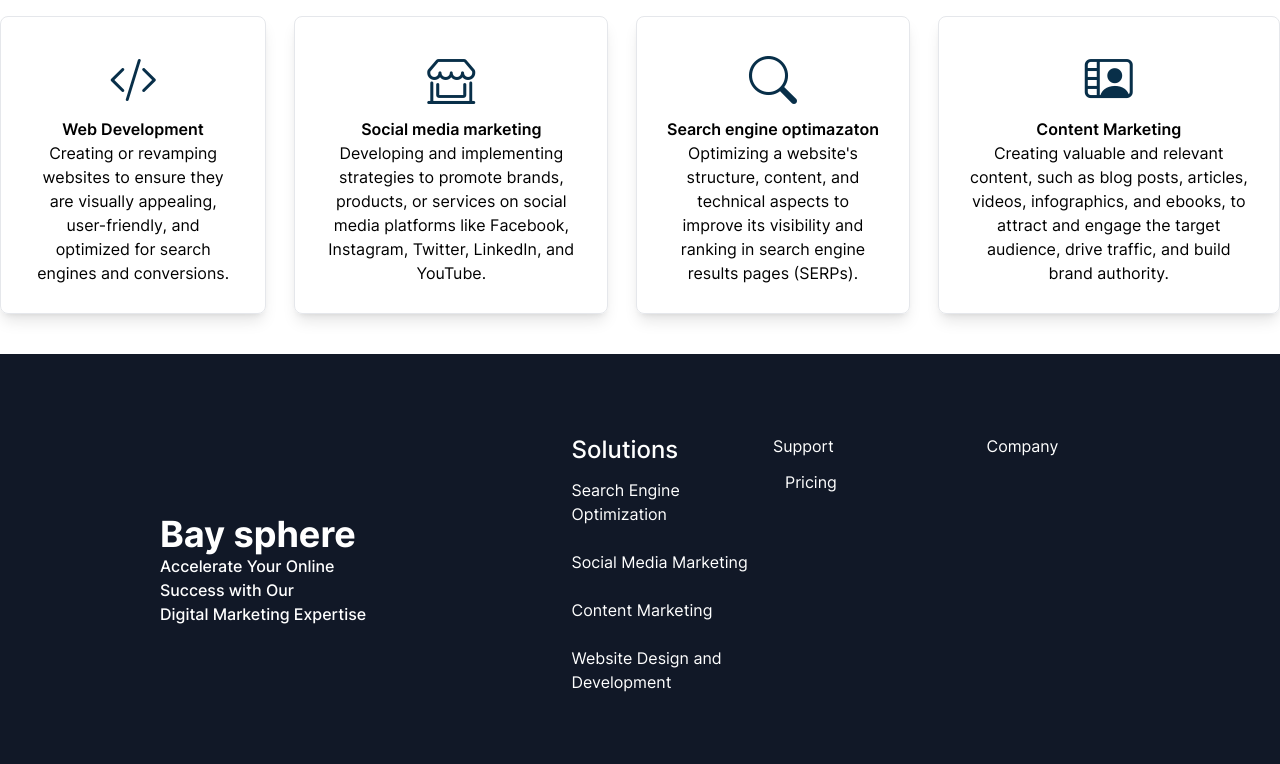
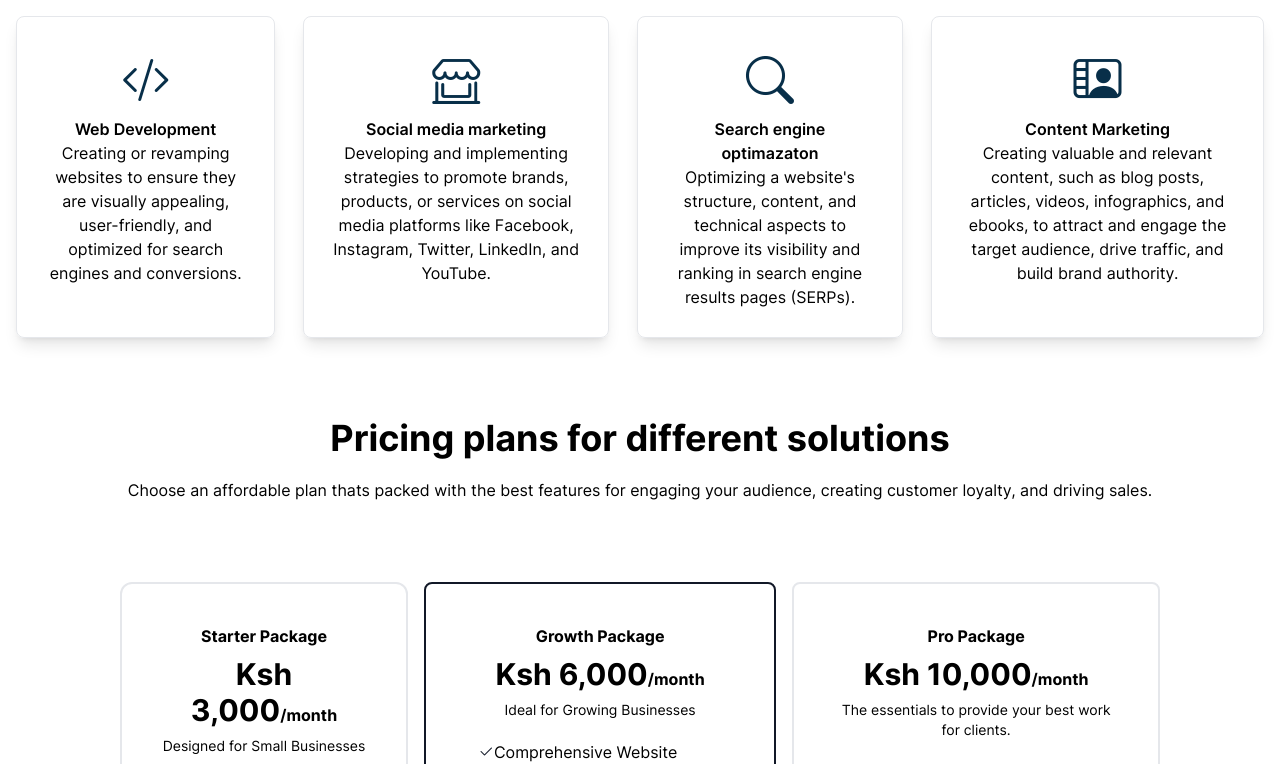
Before and after one commit to markmumba/baySphere, a React (Vite) app: page / in a window 1280 px wide. Shown: the part 2000-2764 px from the top of the page. Built offline with nearby package versions, Linux system fonts and the light colour scheme.

Commit message:
added the contanct and prices section

```diff
--- a/src/components/about.tsx
+++ b/src/components/about.tsx
@@ -4,9 +4,9 @@ const About = () => {
     return (
         <>
             <div className=" py-10 md:py-28">
-                <h2 className="text-center font-bold  text-2xl md:text-5xl">About Us</h2>
+                <h2 className="text-center font-bold  text-4xl md:text-5xl">About Us</h2>
                 <div className="grid md:flex space-x-9">
-                    <div className="font-medium text-sm md:text-xl py-7 md:py-40 px-4 md:px-28 max-w-5xl">
+                    <div className="font-medium  md:text-xl py-7 md:py-40 px-10 md:px-28 max-w-5xl">
                         <p>Baysphere is a digital marketing agency
                             that offers social media marketing and management,
                             Search Engine Optimization, Search Engine Marketing,
--- a/src/components/contacts.tsx
+++ b/src/components/contacts.tsx
@@ -3,35 +3,58 @@
 const Contact = () => {
 
     return (
-        <>
-        <div className="flex p-20 bg-gray-900 text-white ">
-            <div className="p-20">
-            <h2 className="text-4xl font-bold ">Bay sphere </h2>
-            <p className="font-medium">Accelerate Your Online Success with Our<br/> Digital Marketing Expertise</p>
+        <div className=" bg-gray-900 text-slate-300">
+            <div className=" grid md:flex md:p-20 ">
+                <div className=" p-4 md:py-20 md:px-10">
+                    <h2 className=" text-2xl md:text-4xl font-bold ">Bay sphere </h2>
+                    <p className="text-sm md:text-base font-medium">Accelerate Your Online Success with Our<br /> Digital Marketing Expertise</p>
+                    <div className="flex  gap-6 pt-3  md:text-base">
+                        <i className="bi bi-facebook"></i>
+                        <i className="bi bi-instagram"></i>
+                        <i className="bi bi-twitter"></i>
+                        <i className="bi bi-github"></i>
                     </div>
-                <div className="grid grid-cols-3 pl-20">
+                </div>
+                <div className="md:pl-80 md:py-10">
+                    <div className="grid grid-cols-3">
                         <div className="">
-                    <h3 className="pl-3 text-2xl font-medium">Solutions</h3>
+                            <h3 className="pl-3 text-xl md:text-2xl font-medium">Solutions</h3>
                             <ul className="">
-                        <li>Search Engine Optimization</li>
-                        <li>Social Media Marketing </li>
-                        <li>Content Marketing</li>
-                        <li>Website Design and Development</li>
+                                <li className="text-sm md:text-base">Search Engine Optimization</li>
+                                <li className="text-sm md:text-base">Social Media Marketing </li>
+                                <li className="text-sm md:text-base">Content Marketing</li>
+                                <li className="text-sm md:text-base">Website Design and Development</li>
                             </ul>
                         </div>
-                <div>
-                    <h3>Support</h3>
+                        <div className="md:pl-20">
+                            <h3 className="pl-3 text-xl md:text-2xl  font-medium" >Support</h3>
                             <ul>
-                        <li>Pricing</li>
+                                <li className="text-sm md:text-base">Pricing</li>
+                                <li className="text-sm md:text-base">Quotation</li>
+                                <li className="text-sm md:text-base">Contact Us</li>
+                                <li className="text-sm md:text-base">FAQs</li>
                             </ul>
                         </div>
-                <div>
-                    <h3>Company</h3>
+                        <div className="md:pl-10">
+                            <h3 className="pl-3 text-xl md:text-2xl  font-medium">Company</h3>
+                            <ul>
+                                <li className="text-sm md:text-base">About</li>
+                                <li className="text-sm md:text-base">Blog</li>
+                                <li className="text-sm md:text-base">Jobs</li>
+                            </ul>
                         </div>
                     </div>
+                </div>
+            </div>
+            <div className="md:px-20">
+            <hr className=""></hr>
+            </div>
+            <footer className=" p-4 text-sm md:text-base md:px-20 md:py-10">
+            <p>© 2023 BaySphere Company, Inc. All rights reserved.</p>
+            </footer>
+
 
         </div>
-        </>
     )
 }
 
--- a/src/components/hero.tsx
+++ b/src/components/hero.tsx
@@ -6,14 +6,14 @@ const Hero = () => {
         <>
             <div className=" pt-20 grid md:flex md:space-x-40">
 
-                <div className="text-3xl md:text-7xl  font-bold p-8 md:py-60 md:px-16 max-w-5xl">
+                <div className="text-4xl md:text-7xl  font-bold p-8 md:py-60 md:px-16 max-w-5xl">
                     <h1>The agency you've been looking for</h1>
                     <h2 className='text-sm md:text-xl pt-5'>Branding & Creative | Digital & Web Design | Advertising & Content</h2>
                     <button className=' text-sm text-white border rounded-lg px-4 py-2  md:px-7 md:py-3 bg-gray-900'>Services</button>
 
                 </div>
-                <div className=' px-1 md:pt-10'>
-                    <img className='w-60 h-60 md:w-full  md:h-full' src={businessImage} />
+                <div className=' px-4 md:pt-10'>
+                    <img className='w-70 h-70 md:w-full  md:h-full' src={businessImage} />
                 </div>
             </div>
         </>
--- a/src/components/maincomponent.tsx
+++ b/src/components/maincomponent.tsx
@@ -2,6 +2,7 @@ import Navbar from "./navbar";
 import Hero from "./hero";
 import About from "./about";
 import Service from "./service";
+import Pricing from "./pricing";
 import Contact from "./contacts";
 const MainComponent = () => {
 	return (
@@ -10,6 +11,7 @@ const MainComponent = () => {
 			<Hero />
 			<About />
 			<Service />
+			<Pricing />
 			<Contact />
 		</>
 	)
--- a/src/components/navbar.tsx
+++ b/src/components/navbar.tsx
@@ -17,7 +17,7 @@ const Navbar = () => {
                 <div className="flex items-center">
                 <ul className="hidden md:flex ">
                         <li>About</li>
-                        <li><a href="#services">Services</a></li>
+                        <li>Services </li>
                         <li>Pricing</li>
                         <li>Contact</li>
                     </ul>
@@ -32,11 +32,11 @@ const Navbar = () => {
 
                 </div>
             </div>
-            {nav && <ul className="absolute bg-slate-200 w-full px-8">
-                <li className="border-b-2 border-slate-300 w-full ">About</li>
-                <li className="border-b-2 border-slate-300 w-full ">Services </li>
-                <li className="border-b-2 border-slate-300 w-full ">Pricing</li>
-                <li className="border-b-2 border-slate-300  w-full ">Contact</li>
+            {nav && <ul className="absolute  bg-gray-900 border rounded-xl text-white w-full  px-8">
+                <li className="border-b-2 border-slate-300 w-full p-4">About</li>
+                <li className="border-b-2 border-slate-300 w-full  p-4">Services </li>
+                <li className="border-b-2 border-slate-300 w-full  p-4">Pricing</li>
+                <li className="border-b-2 border-slate-300  w-full  p-4">Contact</li>
 
             </ul>
             }
--- /dev/null
+++ b/src/components/pricing.tsx
@@ -0,0 +1,55 @@
+
+
+const Pricing = () => {
+    return (
+        <>
+            <div className="p-10">
+                <h1 className="font-bold text-4xl text-center">Pricing plans for different solutions</h1>
+                <p className=" text-base text-center pt-5 ">Choose an affordable plan thats
+                    packed with the best features for engaging your audience,
+                    creating customer loyalty, and driving sales.</p>
+
+                <div>
+                    <div className=" grid md:flex md:flex-row justify-center gap-y-10 md:gap-y-20 gap-x-4 p-2 md:p-20 ">
+                        <div className="flex flex-col gap-y-2 p-3 md:p-10  border-gray-200 border-2 rounded-xl">
+                            <h2 className="text-center font-bold ">Starter Package</h2>
+                            <p className="text-center font-bold"> <span className="text-3xl">Ksh 3,000</span>/month </p>
+                            <p className="text-sm text-center">Designed for Small Businesses</p>
+                            <ul >
+                                <li><i className="bi bi-check2 text-gray-900" ></i>Social Media Setup</li>
+                                <li><i className="bi bi-check2 text-gray-900" ></i>Basic Website Optimization</li>
+                                <li><i className="bi bi-check2 text-gray-900  " ></i>Content Creation</li>
+                                <li><i className="bi bi-check2 text-gray-900  " ></i>Local SEO</li>
+                            </ul>
+                        </div>
+                        <div className="flex flex-col  p-3 md:p-10 border-2 gap-y-2 border-gray-900 rounded-lg">
+                            <h2 className="text-center font-bold">Growth Package</h2>
+                            <p className="text-center font-bold"><span className="text-3xl">Ksh 6,000</span>/month</p>
+                            <p className="text-sm text-center"> Ideal for Growing Businesses</p>
+                            <ul>
+                                <li><i className="bi bi-check2 text-gray-900  " ></i>Comprehensive Website Optimization</li>
+                                <li><i className="bi bi-check2 text-gray-900 " ></i>Social Media Management</li>
+                                <li><i className="bi bi-check2 text-gray-900  " ></i>Search Engine Optimization </li>
+                                <li><i className="bi bi-check2 text-gray-900 " ></i>Monthly Analytics Reports</li>
+                            </ul>
+                        </div>
+                        <div className="flex flex-col gap-y-2 p-3 md:p-10 border-2 border-gray-200 rounded-lg">
+                            <h2 className="text-center font-bold ">Pro Package</h2>
+                            <p className="text-center font-bold"><span className="text-3xl">Ksh 10,000</span>/month</p>
+                            <p className="text-sm text-center">The essentials to provide your best work for clients.</p>
+                            <ul>
+                                <li><i className="bi bi-check2 text-gray-900  " ></i>Advanced Website Optimization</li>
+                                <li><i className="bi bi-check2 text-gray-900 " ></i>Social Media Advertising</li>
+                                <li><i className="bi bi-check2 text-gray-900 " ></i>Content Marketing</li>
+                                <li><i className="bi bi-check2 text-gray-900 " ></i>Comprehensive Monthly Reports</li>
+                            </ul>
+                        </div>
+
+                    </div>
+                </div>
+            </div>
+        </>
+    )
+}
+
+export default Pricing;
--- a/src/components/service.tsx
+++ b/src/components/service.tsx
@@ -4,13 +4,13 @@ const Service = () => {
     return (
         <>
             <div id="services" className="pt-[-10rem]">
-                <h1 className="text-center font-bold  text-2xl md:text-5xl">What we do</h1>
-                <p className="text-center text-sm md:text-xl font-medium px-4 py-3 md:px-60 md:py-10 ">Our team creates customized strategies tailored
+                <h1 className="text-center font-bold  text-4xl md:text-5xl">What we do</h1>
+                <p className="text-center  md:text-xl font-medium px-4 py-3 md:px-60 md:py-10 ">Our team creates customized strategies tailored
                     to each client's specific goals, whether it's increasing website traffic,
                     generating leads, or building brand awareness.
                     We're dedicated to delivering exceptional results and customer service.
                 </p>
-                <div className="grid md:flex justify-center py-10 gap-7">
+                <div className="grid md:flex justify-center py-10 gap-7 p-4">
                     <div className="border border-gray-200 rounded-lg max-w-sm p-7 shadow-lg">
                         <div className="flex justify-center"><i className="bi bi-code-slash text-sky-950" style={{ fontSize: "3rem" }}></i></div>
                         <h2 className="text-center font-semibold">Web Development</h2>
--- a/src/index.css
+++ b/src/index.css
@@ -14,6 +14,6 @@ body {
 }
 @layer base{
     li {
-        @apply p-3
+        @apply md:p-3  p-2 text-sm md:text-base
     }
 }
```
Lines whose indentation alone changed are shown as unchanged.
